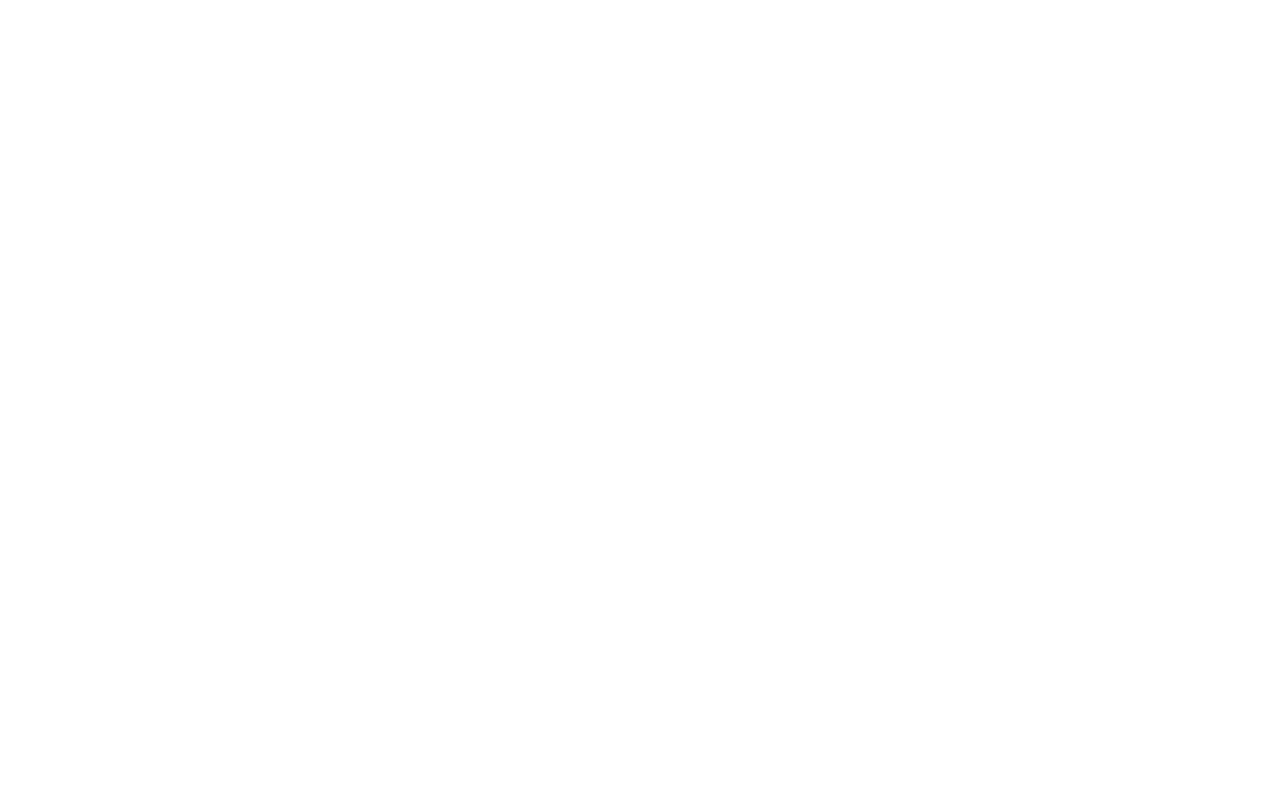
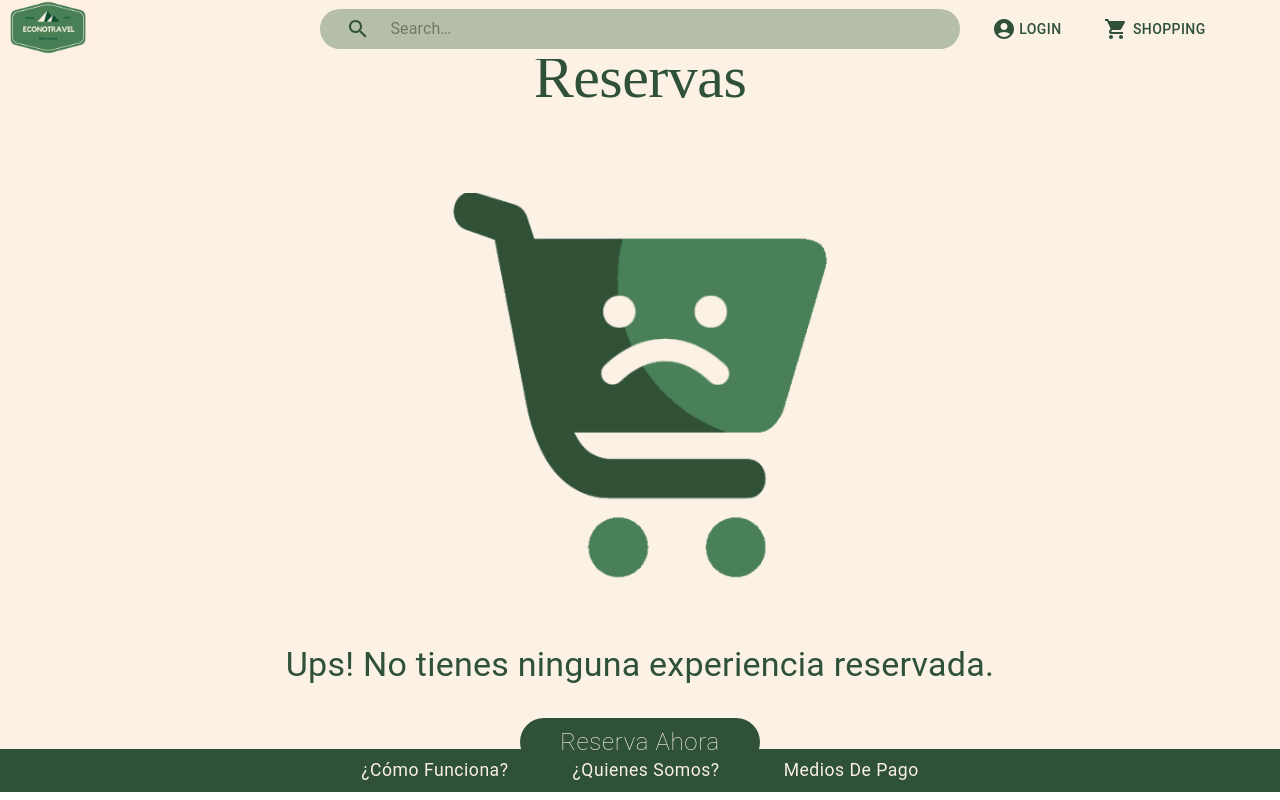
Before and after one commit to Sirisiris/Econotravel-Legacy, a React (Create React App) app in the folder client/: page /carrito in a window 1280 px wide. Before the commit this address had no page. Built offline with nearby package versions, Linux system fonts and the light colour scheme; a web font is replaced by a local one.

Commit message:
#17 Carrito Vacio Router - #14 Menu Dropdown No Logeado

```diff
--- a/client/src/Routes.js
+++ b/client/src/Routes.js
@@ -8,6 +8,7 @@
 import MediosPago from './components/MediosPago'
 import ExperiencesList from "./components/ExperiencesList";
 import DetalleExperiencia from "./components/DetalleExperiencia";
+import Carrito from "./components/Carrito";
 
 export default function Rutas () {
     let element = useRoutes([
@@ -44,6 +45,11 @@
       {
         element: <DetalleExperiencia/>,
         path:"/descripción"
+      },
+
+      {
+        element: <Carrito/>,
+        path:"/carrito"
       }
     ]);
 
--- a/client/src/components/CarritoVacio.js
+++ b/client/src/components/Carrito.js
@@ -3,7 +3,7 @@
 import { Link } from "react-router-dom";
 import CarritoVacio from "../images/CarritoVacio.png";
 
-export default function ComoFunciona() {
+export default function Carrito() {
   return (
     <section
       style={{
@@ -11,7 +11,7 @@
         display: "flex",
         alignItems: "center",
         justifyContent: "center",
-        height: "86.4vh",
+        height: "86.3vh",
         textAlign: "center"
       }}
     >
@@ -23,7 +23,7 @@
         >
           Reservas
         </Typography>
-        <img src={CarritoVacio} alt="" style={{paddingBottom: "3rem"}}/>
+        <img src={CarritoVacio} alt="" style={{padding: "3rem", width: "60%"}}/>
         <Typography variant="h4" color="#2e5137">Ups! No tienes ninguna experiencia reservada.</Typography>
         <Link to="/experiences">
             <Button
--- a/client/src/components/ExperiencesList.js
+++ b/client/src/components/ExperiencesList.js
@@ -16,7 +16,7 @@
   useEffect (()=>{
     axios.get (`${process.env.REACT_APP_URL}/experiences`)
     .then (response=> {
-      setData (response.data)
+      setData (response.data.filter(e=>e.title.toLowerCase().includes(searchTerm)))
     })
   },[searchTerm])
 
--- /dev/null
+++ b/client/src/components/MenuDropDown.js
@@ -0,0 +1,50 @@
+import { Link } from "react-router-dom";
+import React from "react";
+import AccountCircleIcon from "@mui/icons-material/AccountCircle";
+import { Button, Menu, MenuItem, Paper} from "@mui/material";
+import { useState, useEffect } from "react";
+
+export default function MenuDropDown() {
+  /*  const navigate= useNavigate()
+  const [search, setSearch] = useState ("")
+  const handleClick= (e)=> {
+    e.preventDefault()
+  navigate (`/experiences?input=${search}`)
+
+  }
+
+  const handleChange= (e)=> {
+    e.preventDefault()
+    setSearch (e.target.value)
+  }
+  */
+
+  const [anchorEl, setAnchorEl] = React.useState(null);
+  const handleClose = () => {
+    setAnchorEl(null);
+  };
+
+  const openMenu = (event) => {
+    setAnchorEl(event.currentTarget);
+  };
+
+  return (
+    <>
+        <Button onClick={openMenu} style={{ color: "#2e5137" }}>
+          <AccountCircleIcon style={{ paddingRight: "5%" }} /> Login
+        </Button>
+        <Menu id="lame-menu"
+        anchorEl={anchorEl}
+        keepMounter
+        open={Boolean(anchorEl)}
+        onClose={handleClose}
+        >
+                <Link to="/login">
+                  <MenuItem onClick={handleClose} sx={{color: "#2e5137", fontSize: "1.3rem"}}>Login</MenuItem></Link>
+                  <Link to="/register">
+                    <MenuItem onClick={handleClose} sx={{color: "#2e5137", fontSize: "1.3rem"}}>Register</MenuItem>
+                    </Link>
+        </Menu>
+    </>
+  );
+}
--- a/client/src/components/NavBar.js
+++ b/client/src/components/NavBar.js
@@ -4,11 +4,25 @@
 import Logo from '../images/logo.png';
 import {Grid,Box, InputBase, Button} from "@mui/material";
 import SearchIcon from '@mui/icons-material/Search';
-import {useEffect, useState} from 'react';
 import ExperiencesList from "./ExperiencesList";
+import { useState, useEffect } from "react";
+import MenuDropDown from "./MenuDropDown";
+
 
 
 export default function NavBar() {
+  const navigate= useNavigate()
+  const [search, setSearch] = useState ("")
+  const handleClick= (e)=> {
+    e.preventDefault()
+  navigate (`/experiences?input=${search}`)
+
+  }
+
+  const handleChange= (e)=> {
+    e.preventDefault()
+    setSearch (e.target.value)
+  }
 
   return (
     <>
@@ -33,8 +47,8 @@
             </Box>
           </Grid>
            <Grid item xs={5} sm={3} lg={3} style={{display:"flex", gap: "5%", paddingLeft: "2%"}}>
-            <Link to="/login"><Button style={{color: "#2e5137"}}><AccountCircleIcon style={{paddingRight: "5%"}} /> Login</Button></Link>
-            <Link  to="shopping" style={{color:"#2e5137", paddingLeft:"1em"}}><Button style={{color: "#2e5137"}}><ShoppingCartIcon style={{paddingRight: "5%"}}/> Shopping</Button></Link>
+            <MenuDropDown/>
+            <Link  to="carrito" style={{color:"#2e5137", paddingLeft:"1em"}}><Button style={{color: "#2e5137"}}><ShoppingCartIcon style={{paddingRight: "5%"}}/> Shopping</Button></Link>
          </Grid>
       </nav>
 
```
